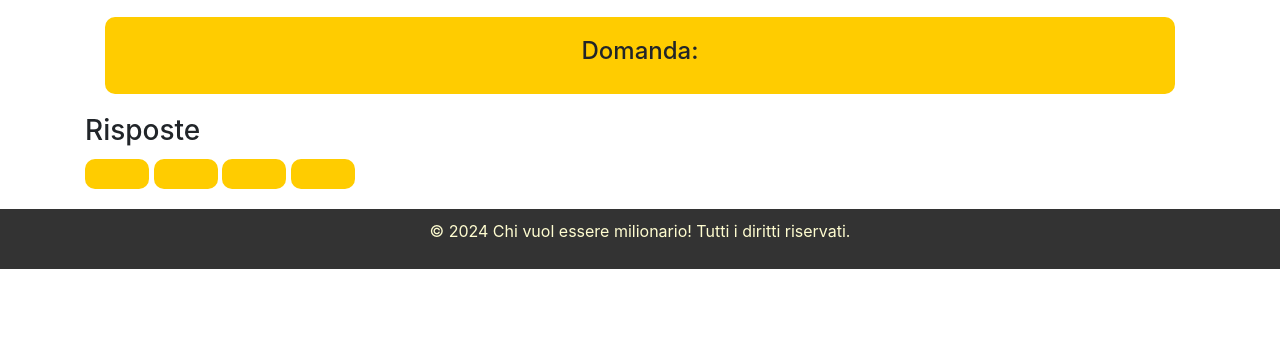
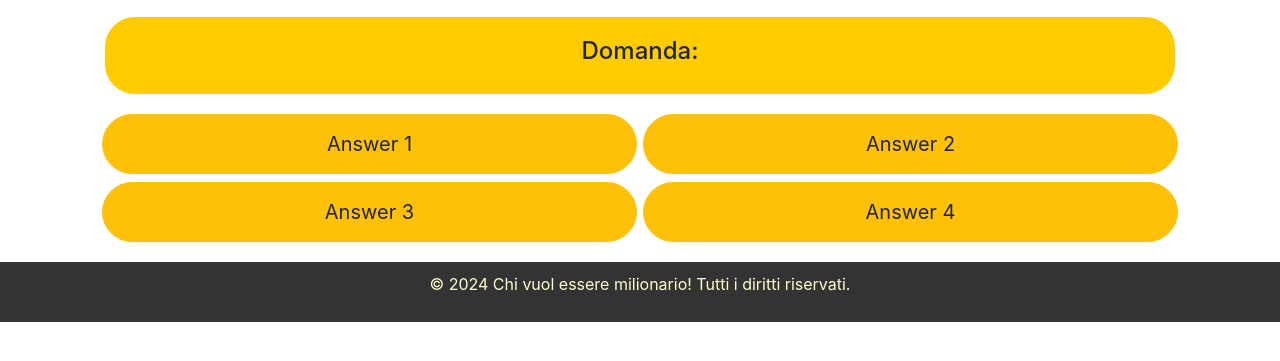
Before and after one commit to iannellilorenzo/gioco_tep, a plain HTML site: page html/joinedgame.html in a window 1280 px wide. Shown: the part 157-518 px from the top of the page. Drawn offline with nearby package versions, Linux system fonts and the light colour scheme; no server answers.

Commit message:
inizio restyle del sito

```diff
--- a/css/style.css
+++ b/css/style.css
@@ -42,12 +42,18 @@ a:hover {
     color: inherit;
 }
 
+.fixed-size-button {
+    width: 625px;
+    height: 60px;
+    margin: 0 -57px;
+}
+
 button {
     margin: 10px;
     padding: 15px 32px;
     background-color: #ffcc00;
     border: none;
-    border-radius: 10px !important;
+    border-radius: 0px !important;
     color: black;
     text-align: center;
     text-decoration: none;
@@ -66,7 +72,7 @@ button:hover {
     margin: 20px;
     padding: 20px;
     background-color: #ffcc00;
-    border-radius: 10px;
+    border-radius: 30px;
     text-align: center;
 }
 
--- a/html/joinedgame.html
+++ b/html/joinedgame.html
@@ -23,13 +23,23 @@
               <!-- qua viene scritto il testo della domanda grazie allo script -->
             </div>
           </div>
-          <div id="risposte">
-            <h3>Risposte</h3>
-            <!-- in ogni bottone viene scritto il testo della risposta grazie allo script -->
-            <button id="risposta1" onclick="risposta(1)"></button>
-            <button id="risposta2" onclick="risposta(2)"></button>
-            <button id="risposta3" onclick="risposta(3)"></button>
-            <button id="risposta4" onclick="risposta(4)"></button>
+          <div id="risposte" class="d-flex flex-column align-items-center justify-content-center">
+            <div class="row justify-content-around mb-2">
+              <div class="col-sm-5 d-flex justify-content-center">
+                <button class="btn btn-warning rounded-pill btn-lg fixed-size-button" id="risposta1" onclick="risposta(1)">Answer 1</button>
+              </div>
+              <div class="col-sm-5 d-flex justify-content-center">
+                <button class="btn btn-warning rounded-pill btn-lg fixed-size-button" id="risposta2" onclick="risposta(2)">Answer 2</button>
+              </div>
+            </div>
+            <div class="row justify-content-around">
+              <div class="col-sm-5 d-flex justify-content-center">
+                <button class="btn btn-warning rounded-pill btn-lg fixed-size-button" id="risposta3" onclick="risposta(3)">Answer 3</button>
+              </div>
+              <div class="col-sm-5 d-flex justify-content-center">
+                <button class="btn btn-warning rounded-pill btn-lg fixed-size-button" id="risposta4" onclick="risposta(4)">Answer 4</button>
+              </div>
+            </div>
           </div>
         </div>
         <!-- tramite appendChild() metto un altro div di id="stepN" in modo da generare le domande seguenti solo quando lo decido io -->
```
